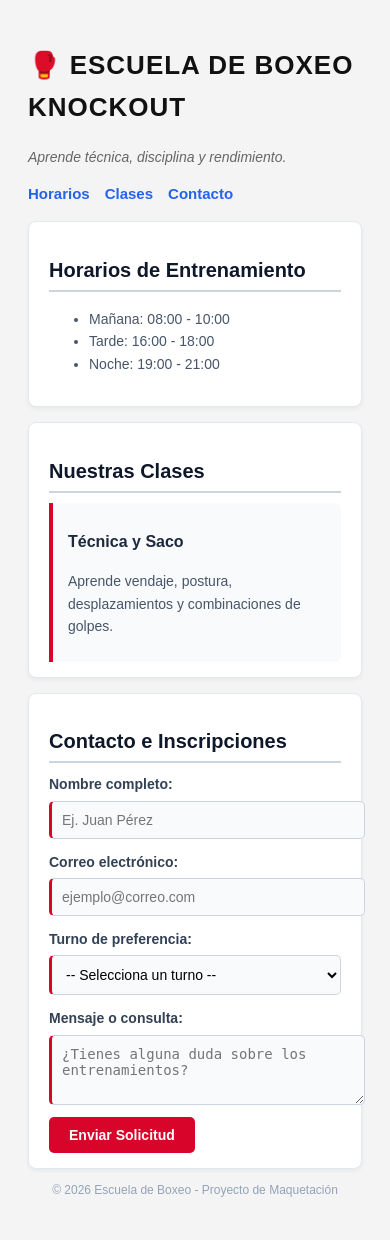
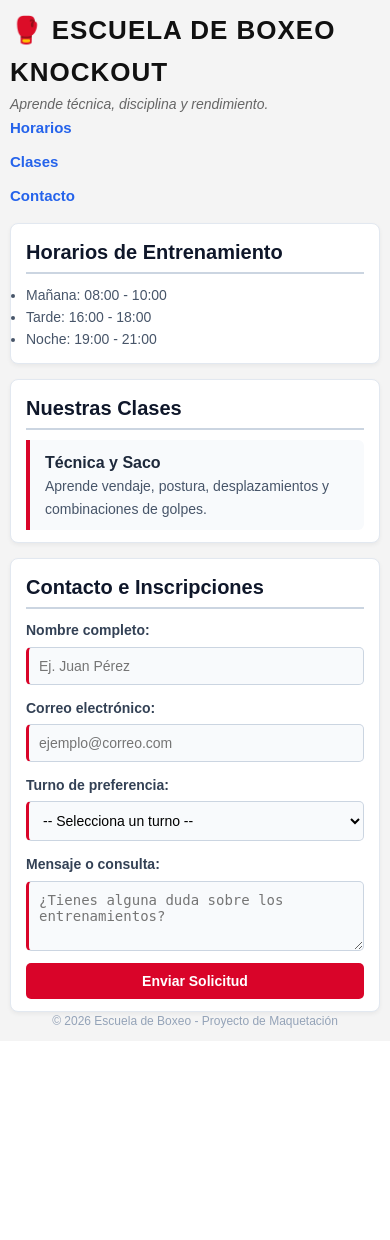
Before and after one commit to jeanvargas-ops/MI-WEB, a PHP site: page / in a window 390 px wide. After the commit the page ends 1028 px from the top, so only its background shows below. Run offline with PHP 8.4, Linux system fonts and the light colour scheme.

Commit message:
Una media query del punto 4
nav en columna, tarjetas y padding como movil

```diff
--- a/style.css
+++ b/style.css
@@ -1,3 +1,9 @@
+*{
+    box-sizing: border-box;
+    margin: 0;
+    padding: 0;
+}
+
 body {
     font-family: Arial, sans-serif;
     line-height: 1.6;
@@ -120,6 +126,7 @@ form {
 
 form input, form select, form textarea {
     width: 100%;
+    max-width: 100%;
     padding: 10px;
     border: 1px solid #cbd5e1;
     border-radius: 5px;
@@ -156,3 +163,24 @@ form button {
 form button:hover {
     background-color: #b8001f;
 }
+
+@media (max-width: 600px) {
+
+    body {
+        padding: 10px;
+    }
+
+    nav ul {
+        flex-direction: column;
+        gap: 10px;
+    }
+
+    section {
+        padding: 12px 15px;
+    }
+
+    form button {
+        width: 100%;
+        text-align: center;
+    }
+}
```
